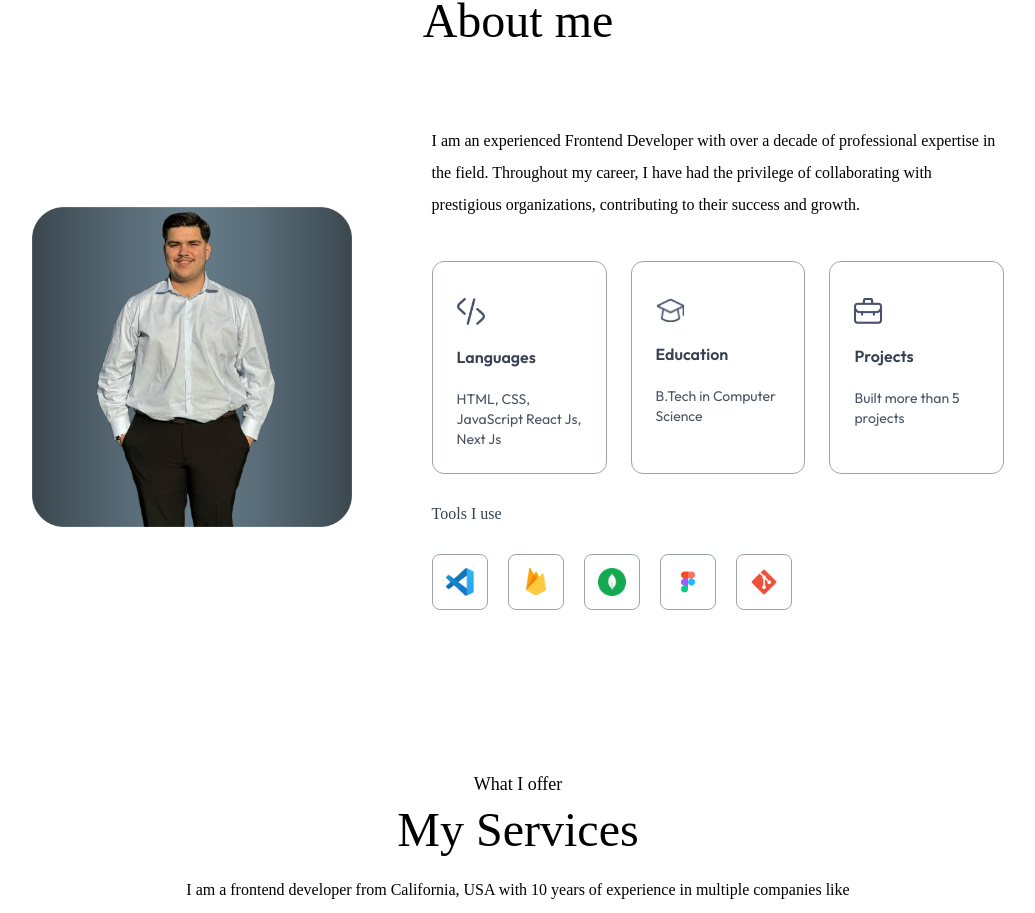
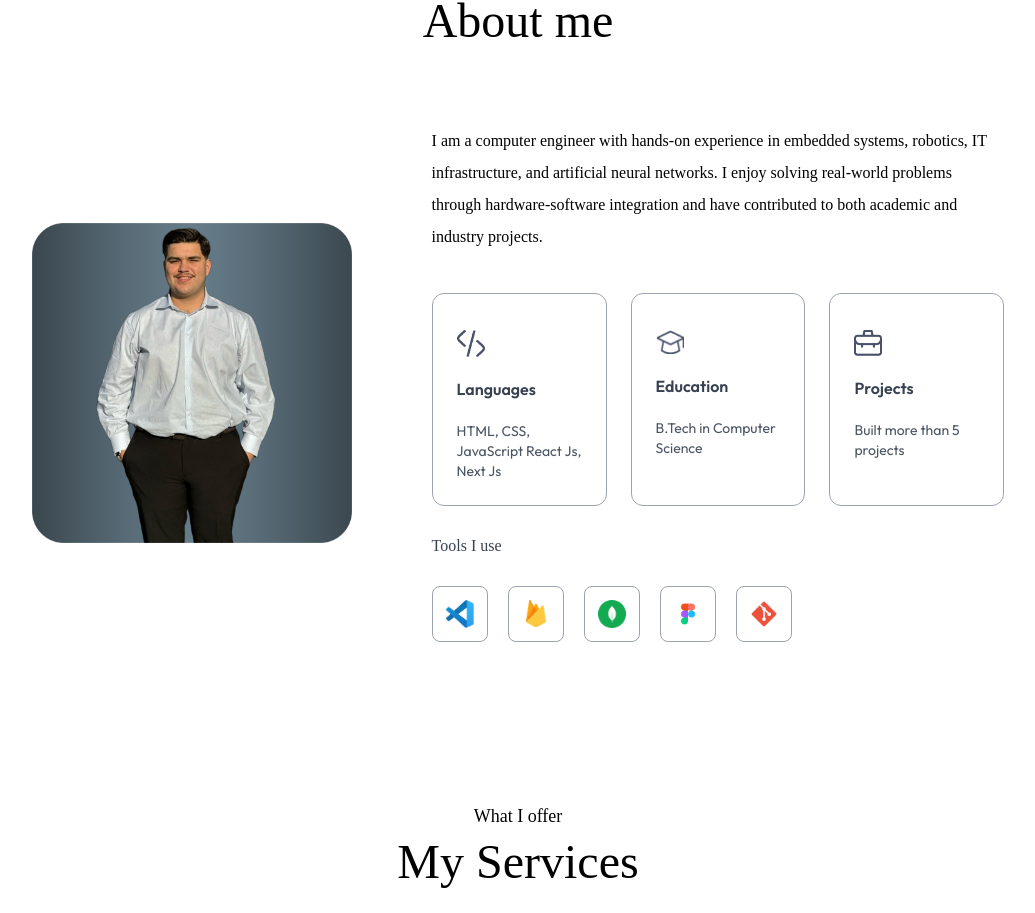
Before and after one commit to Matthew-Garcia/Matthew-Garcia-Portfolio2, a Next.js app: page / in a window 1280 px wide. Shown: the part 879-1792 px from the top of the page, without its empty margins (122-1157 px from the left). Built offline with nearby package versions, Linux system fonts and the light colour scheme; a web font is replaced by a local one.

Commit message:
Update About.jsx

```diff
--- a/components/About.jsx
+++ b/components/About.jsx
@@ -42,7 +42,7 @@ const About = ({isDarkMode}) => {
             transition={{duration: 0.6, delay: 0.8}}
             className='flex-1'>
                 <p className='mb-10 max-w-2xl font-Ovo'
-                >I am an experienced Frontend Developer with over a decade of professional expertise in the field. Throughout my career, I have had the privilege of collaborating with prestigious organizations, contributing to their success and growth.</p>
+                >I am a computer engineer with hands-on experience in embedded systems, robotics, IT infrastructure, and artificial neural networks. I enjoy solving real-world problems through hardware-software integration and have contributed to both academic and industry projects.</p>
 
                 <motion.ul
                 initial={{opacity: 0}}
```
